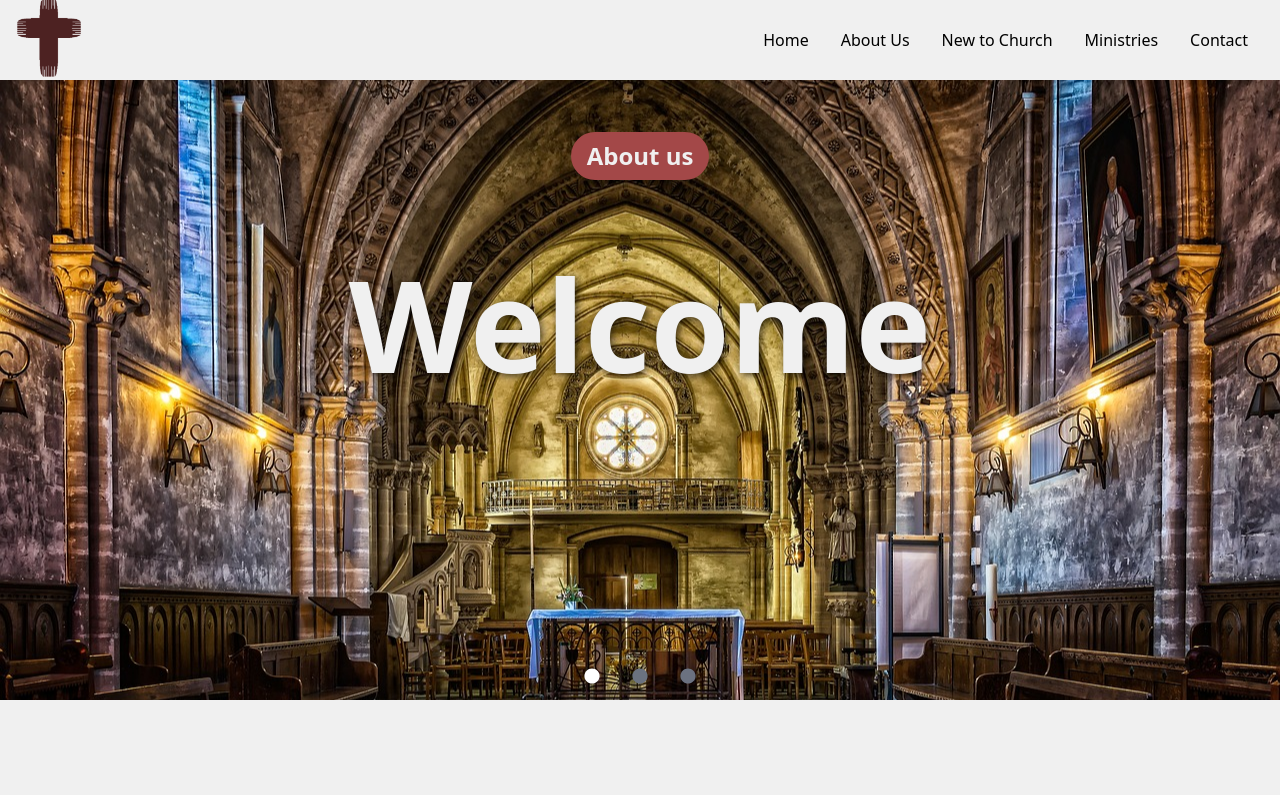
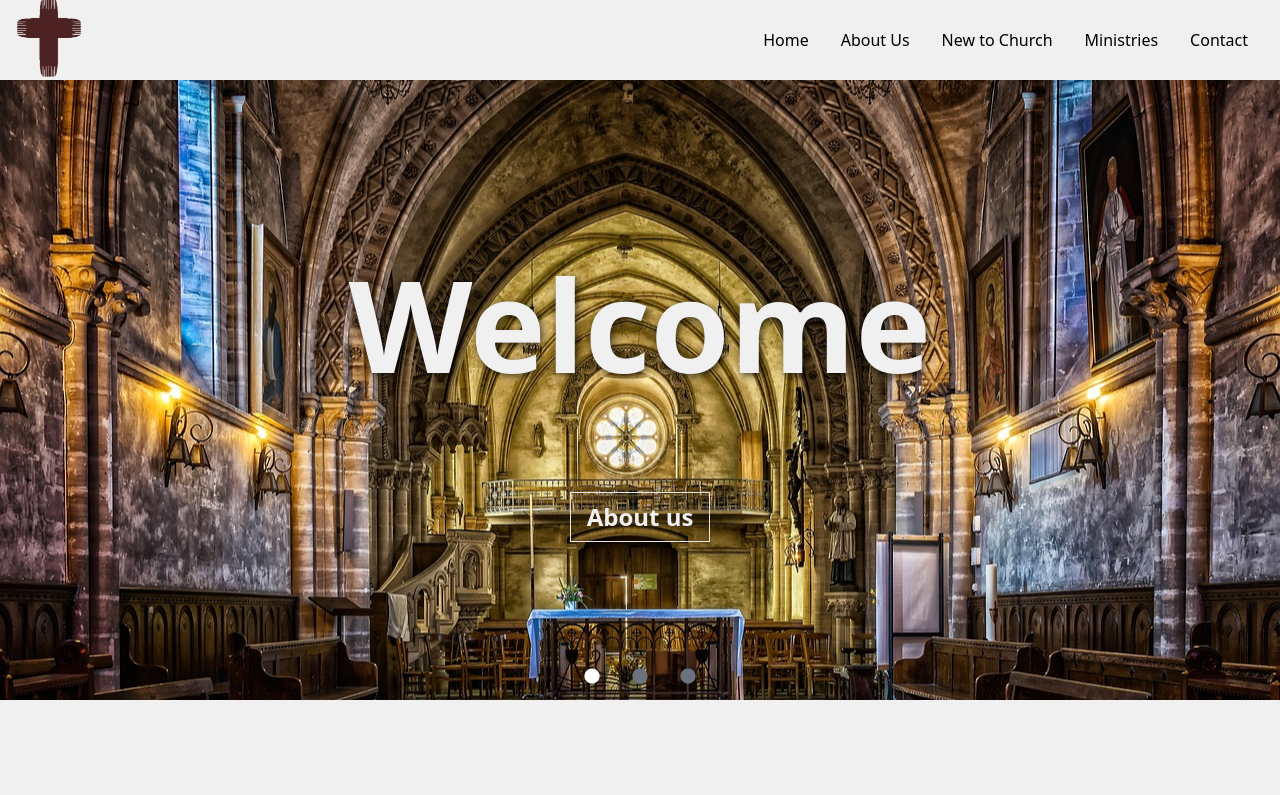
Before and after one commit to toluwanimi1/RCJCWebsite, a React (Create React App) app: page / in a window 1280 px wide. Shown: the top 795 px of the page. Built offline with nearby package versions, Linux system fonts and the light colour scheme; what @designbycode/tailwindcss-text-shadow would draw is missing.

Commit message:
Attempting the fix the button in arrary

```diff
--- a/src/Components/Footer.jsx
+++ b/src/Components/Footer.jsx
@@ -2,8 +2,10 @@ import React from 'react'
 
 const Footer = () => {
   return (
-    <div>
+    <div className='bg-[#f0f0f0]'>
+      <div>
 
+      </div>
     </div>
   )
 }
--- a/src/Components/Home.jsx
+++ b/src/Components/Home.jsx
@@ -8,9 +8,10 @@ import { RxDotFilled } from "react-icons/rx";
 const Home = () => {
   const imgslides = [
     { url: img1, text: "Welcome",
-      css: 'flex font-bold justify-center text-9xl pt-[180px]', button:"About us", buttoncss:'text-[#f0f0f0] text-2xl '
+      css: 'flex font-bold justify-center text-9xl pt-[180px] text-[#f0f0f0]', button:"About us", buttoncss:'text-[#f0f0f0] text-2xl hover:bg-white font-bold py-2 px-4 mt-3 border'
      },
-    { url: img2 },
+    { url: img2, text: "Up Coming events",
+      css: 'flex font-bold justify-center text-9xl pt-[180px] text-[#f0f0f0]' },
     { url: img3 },
   ];
 {/*Arrary slider for carousel*/}
@@ -51,12 +52,12 @@ const Home = () => {
               }`}
             >{/*Css for the image text*/}
                 <div>
-                <div className={`absolute w-full text-[#f0f0f0] ${slide.css}`} style={{ textShadow: "2px 2px 8px rgba(0, 0, 0, 0.7)" }}>
+                <div className={`absolute w-full ${slide.css}`} style={{ textShadow: "2px 2px 8px rgba(0, 0, 0, 0.7)" }}>
                 {slide.text}
                 </div>
                 {/*Css for the button on image 1*/}
-                <div className="container py-10 flex flex-col items-center justify-center ">
-                  <button className={`rounded-full font-bold py-2 px-4 mt-3 bg-[#a34848] hover:bg-blue-400 ${slide.buttoncss}`}>
+                <div className="container pt-[400px] py-10 flex flex-col items-center justify-center ">
+                  <button className={` ${slide.buttoncss}`}>
                   {slide.button}
                   </button>
 
```
